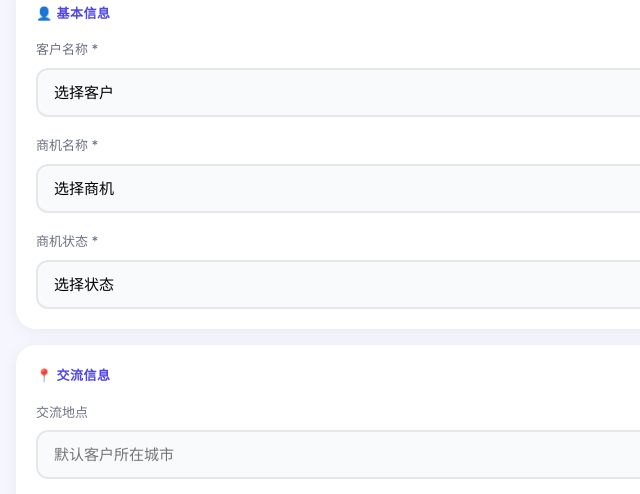
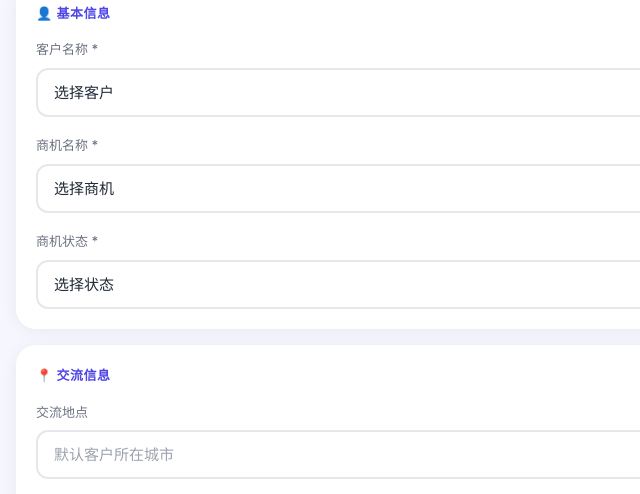
Before and after one commit to wdl2005/presales-tracker, a website: page presales-tracker/index.html in a window 1280 px wide. Shown: the part 293-787 px from the top of the page, 0-640 px from the left. Drawn offline with Linux system fonts and the light colour scheme.

Commit message:
fix: manifest start_url and input text color for better browser compatibility

```diff
--- a/presales-tracker/index.html
+++ b/presales-tracker/index.html
@@ -164,8 +164,12 @@
       border: 2px solid #e5e7eb;
       border-radius: 12px;
       font-size: 15px;
-      background: #f9fafb;
+      background: #ffffff;
+      color: #1f2937;
       transition: all 0.2s;
+    }
+    .form-input::placeholder, .form-textarea::placeholder {
+      color: #9ca3af;
     }
     .form-input:focus, .form-select:focus, .form-textarea:focus {
       outline: none;
```
Also changed, not shown: presales-tracker/manifest.json.
